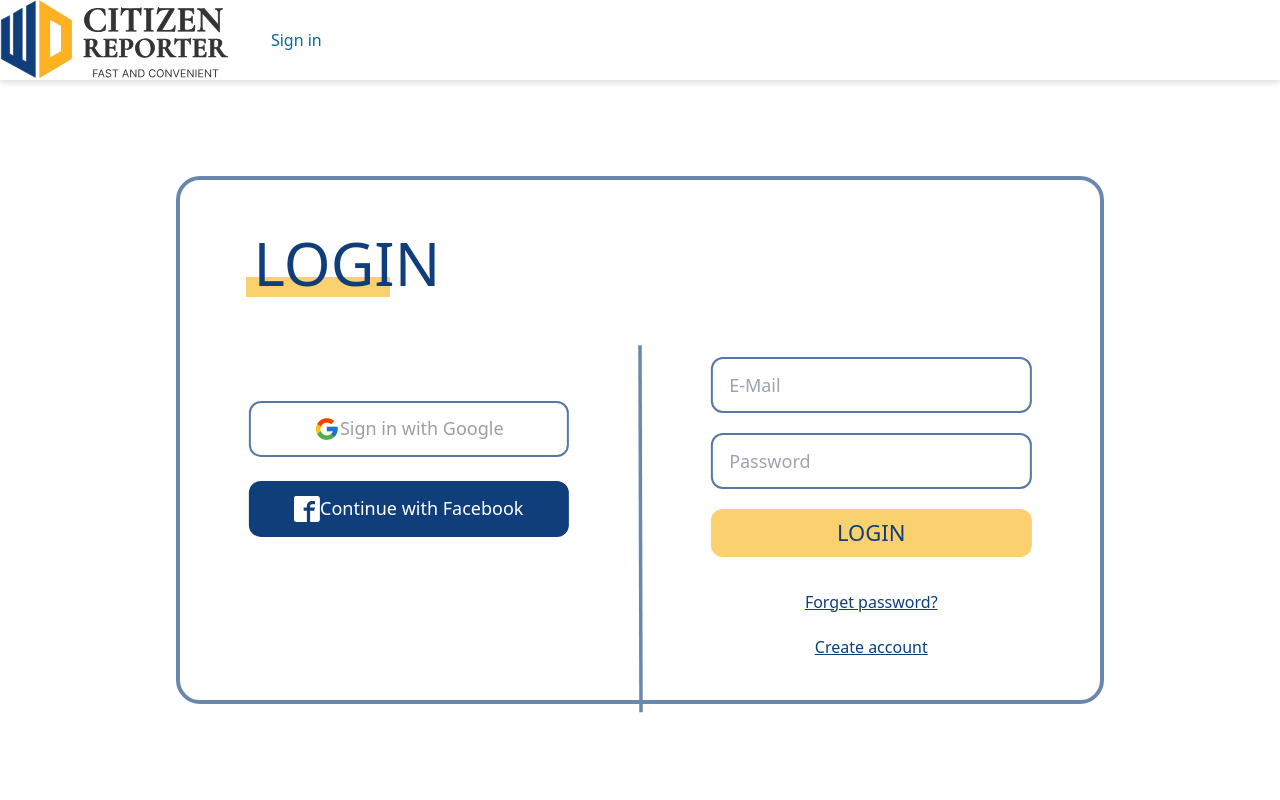
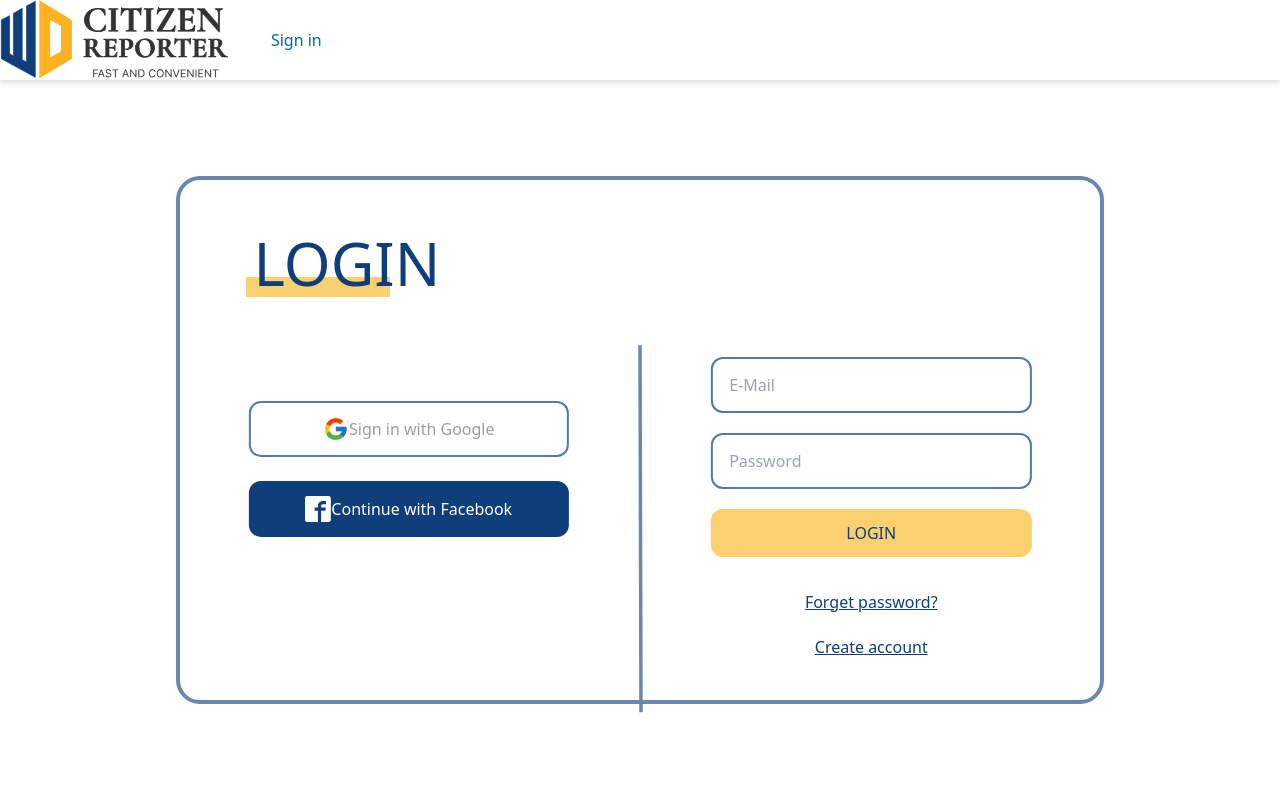
Before and after one commit to CitizenMedia-TW/client, a Next.js app: page /auth/signin in a window 1280 px wide. Shown: the top 800 px of the page. Built offline with nearby package versions, Linux system fonts and the light colour scheme; no server answers.

Commit message:
fix: Fix tailwind error and edit routes

```diff
--- a/app/auth/signin/Block.tsx
+++ b/app/auth/Block.tsx
@@ -12,7 +12,7 @@ export default function Block({
           <div className="w-full md:h-1/6 flex items-end">
             <div className="relative left-[8%] translate-y-1/2 flex flex-col-reverse">
               <div className="relative -left-2 h-5 bg-[#fbd06e] w-36" />
-              <div className="relative top-1.5   text-[#0F3E7A] font-medium font-sans text-6xl -tracking-[2%] relative not-italic leading-10">
+              <div className="top-1.5 text-[#0F3E7A] font-medium font-sans text-6xl -tracking-[2%] relative not-italic leading-10">
                 {title}
               </div>
             </div>
--- a/app/auth/signin/page.tsx
+++ b/app/auth/signin/page.tsx
@@ -4,7 +4,7 @@ import { signIn, useSession } from 'next-auth/react'
 import Link from 'next/link'
 import { ImFacebook2 } from 'react-icons/im'
 import { FcGoogle } from 'react-icons/fc'
-import Block from './Block'
+import Block from '../Block'
 
 async function credentials(data: { email: string; password: string }) {
   const result = await signIn('credentials', {
@@ -38,7 +38,7 @@ export default function Home() {
           <div className="md:h-full md:w-1/2 w-full flex flex-col relative md:py-14 gap-y-2 md:gap-y-6">
             <button
               type="button"
-              className="relative left-1/2 md:top-[30%] -translate-x-1/2 h-14 rounded-xl border-2 border-[#5778a2] bg-white shrink-0 justify-center text-[#9E9E9E] font-sans text-[18px] not-italic font-medium leading-normal w-[70%] 2xl:w-96 inline-flex items-center"
+              className="relative left-1/2 md:top-[30%] -translate-x-1/2 h-14 rounded-xl border-2 border-[#5778a2] bg-white shrink-0 justify-center text-[#9E9E9E] font-sans not-italic font-medium leading-normal w-[70%] 2xl:w-96 inline-flex items-center"
               onClick={() => google()}
             >
               <FcGoogle size={26} />
@@ -46,7 +46,7 @@ export default function Home() {
             </button>
             <button
               type="button"
-              className="relative left-1/2 md:top-[35%] -translate-x-1/2 h-14 rounded-xl border-2 border-[#0F3E7A] bg-[#0F3E7A] shrink-0 justify-center text-[#FFFFFF] font-sans text-[18px] not-italic font-medium leading-normal w-[70%] 2xl:w-96 inline-flex items-center"
+              className="relative left-1/2 md:top-[35%] -translate-x-1/2 h-14 rounded-xl border-2 border-[#0F3E7A] bg-[#0F3E7A] shrink-0 justify-center text-[#FFFFFF] font-sans not-italic font-medium leading-normal w-[70%] 2xl:w-96 inline-flex items-center"
               onClick={() => google()}
             >
               <ImFacebook2 size={26} color="#FFFFFF" />
@@ -58,14 +58,14 @@ export default function Home() {
             <svg
               xmlns="http://www.w3.org/2000/svg"
               width="5"
-              height="[368]"
+              height="368"
               viewBox="0 0 5 368"
               fill="none"
             >
               <path
                 d="M2 0.314453L3 367.233"
                 stroke="#6A88AD"
-                stroke-width="3.5"
+                strokeWidth="3.5"
               />
             </svg>
           </div>
@@ -73,18 +73,18 @@ export default function Home() {
           <div className="md:h-full md:w-1/2 w-full flex flex-col relative gap-y-5 md:py-3">
             <input
               type="email"
-              className="relative left-1/2 -translate-x-1/2 h-14 rounded-xl border-2 border-[#5778a2] bg-white shrink-0 justify-center text-[#9E9E9E] font-sans text-[18px] not-italic font-medium leading-normal w-[70%] 2xl:w-96 px-4"
+              className="relative left-1/2 -translate-x-1/2 h-14 rounded-xl border-2 border-[#5778a2] bg-white shrink-0 justify-center text-[#9E9E9E] font-sans not-italic font-medium leading-normal w-[70%] 2xl:w-96 px-4"
               placeholder="E-Mail"
               onChange={(e) => setCred({ ...cred, email: e.target.value })}
             />
             <input
               type="text"
-              className="relative left-1/2 -translate-x-1/2 h-14 rounded-xl border-2 border-[#5778a2] bg-white shrink-0 justify-center text-[#9E9E9E] font-sans text-[18px] not-italic font-medium leading-normal w-[70%] 2xl:w-96 px-4"
+              className="relative left-1/2 -translate-x-1/2 h-14 rounded-xl border-2 border-[#5778a2] bg-white shrink-0 justify-center text-[#9E9E9E] font-sans not-italic font-medium leading-normal w-[70%] 2xl:w-96 px-4"
               placeholder="Password"
               onChange={(e) => setCred({ ...cred, password: e.target.value })}
             />
             <button
-              className="relative left-1/2 -translate-x-1/2 w-[70%] 2xl:w-48 h-12 bg-[#fbd06e] rounded-xl text-[#0F3E7A] font-sans text-[22px] not-italic font-normal leading-normal"
+              className="relative left-1/2 -translate-x-1/2 w-[70%] 2xl:w-48 h-12 bg-[#fbd06e] rounded-xl text-[#0F3E7A] font-sans not-italic font-normal leading-normal"
               onClick={() => credentials(cred)}
             >
               LOGIN
@@ -100,7 +100,7 @@ export default function Home() {
             <div className="relative left-1/2 -translate-x-1/2 flex justify-center md:-translate-y-1/2">
               <Link
                 href="/auth/register"
-                className="text-[#0F3E7A] font-sans text-[16px] not-italic font-normal leading-[50px] underline"
+                className="text-[#0F3E7A] font-sans not-italic font-normal leading-[50px] underline"
               >
                 Create account
               </Link>
```
Also changed, not shown: app/auth/forget-password/page.tsx (renamed from app/auth/signin/forget-password/page.tsx).
